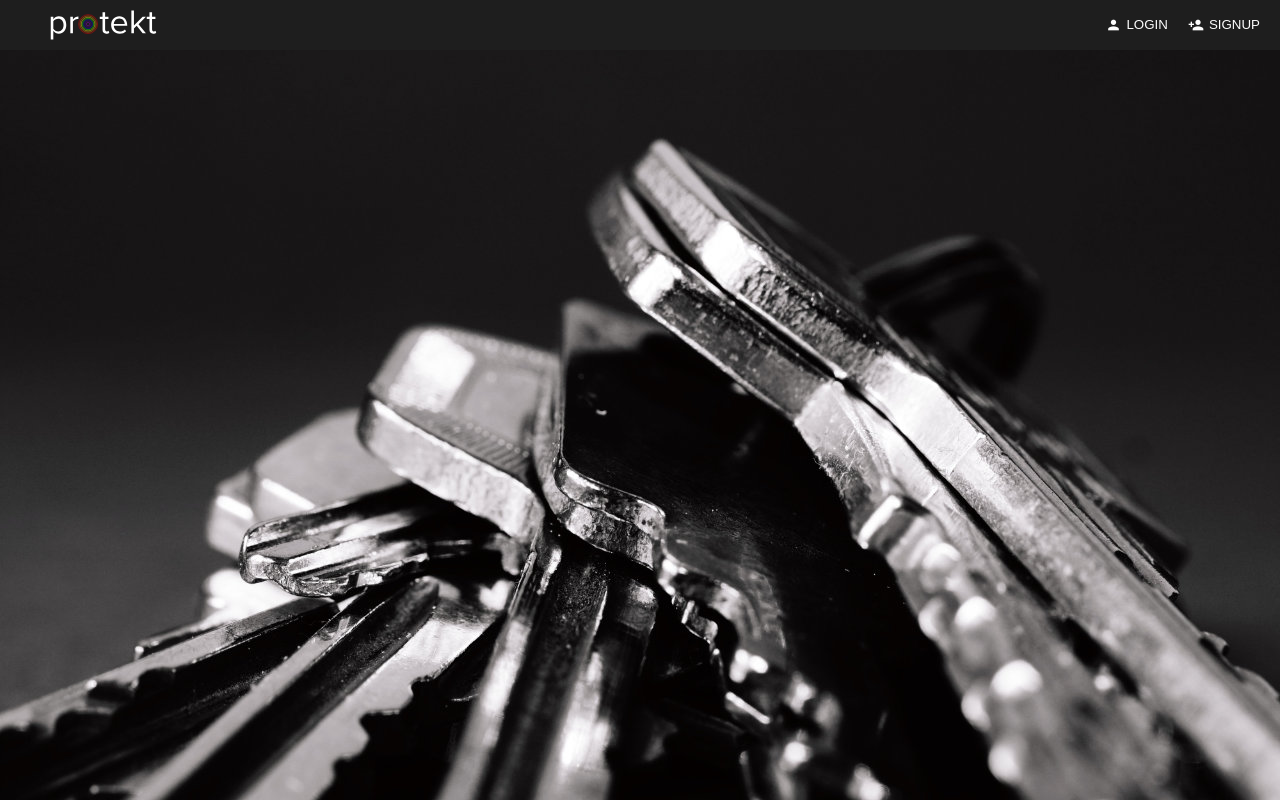
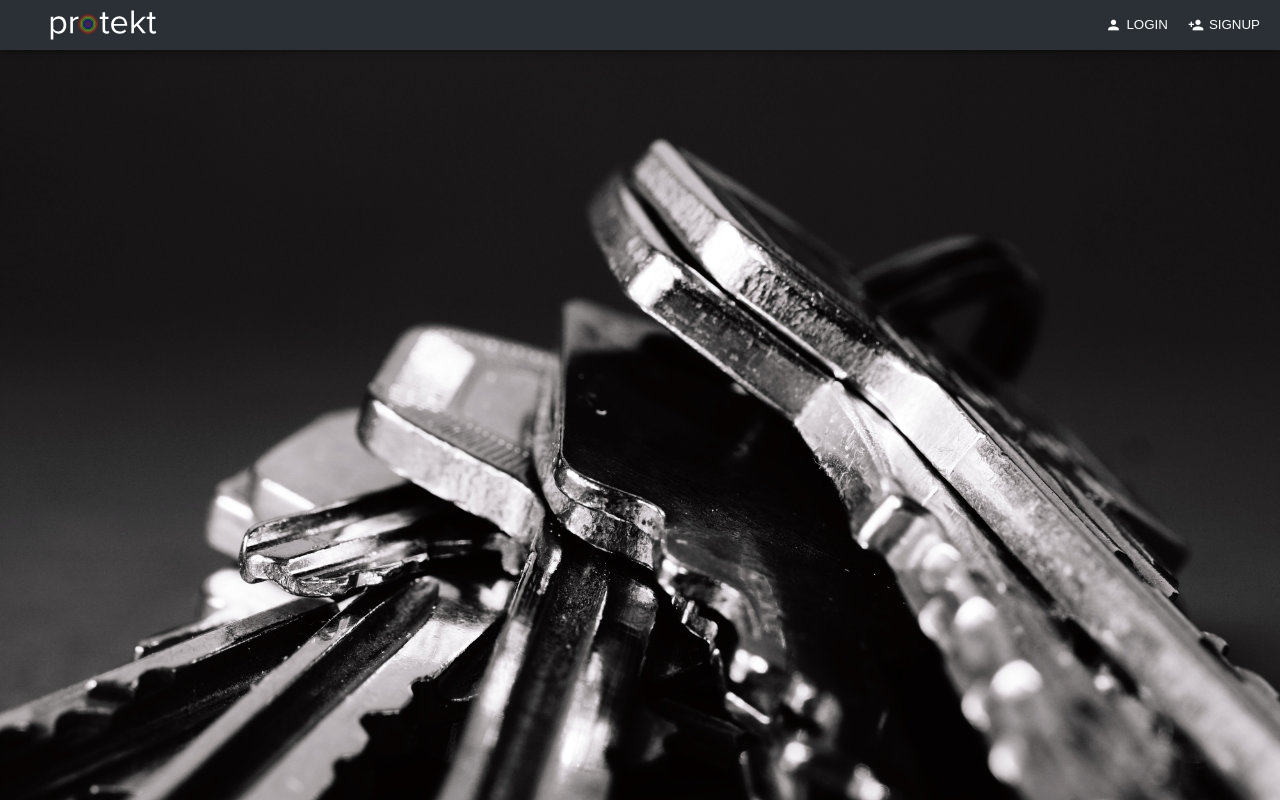
Before and after one commit to ioak-dev/protekt, a React (Create React App) app: page /login in a window 1280 px wide. Built offline with nearby package versions, Linux system fonts and the light colour scheme.

Commit message:
styling changes

```diff
--- a/src/components/Navigation/style.scss
+++ b/src/components/Navigation/style.scss
@@ -9,7 +9,7 @@
 
     .navbar {
 
-
+        box-shadow: 0px 2px 4px -1px rgba(0,0,0,0.2), 0px 4px 5px 0px rgba(0,0,0,0.14), 0px 1px 10px 0px rgba(0,0,0,0.12);
         &.desktop {
             --logo-primary-pad-left: 50px;
             --rightedge-pad-right: 10px;
--- a/src/components/Ux/OakDialog.scss
+++ b/src/components/Ux/OakDialog.scss
@@ -18,7 +18,7 @@
         top: var(--height-nav);
         background-color: var(--color-body);
         position: fixed;
-        box-shadow: 0 19px 38px var(--color-box-shadow), 0 15px 12px var(--color-box-shadow);
+        box-shadow: 0px 2px 4px -1px rgba(0,0,0,0.2), 0px 4px 5px 0px rgba(0,0,0,0.24), 0px 1px 10px 0px rgba(0,0,0,0.12);
 
         transition-property: width;
         transition-duration: 0.3s;
--- a/src/index.scss
+++ b/src/index.scss
@@ -111,8 +111,8 @@ code {
 
   .theme_dark {
 
-    --color-body: #2d2d2d;
-    --color-body-dim: #535353;
+    --color-body: #222831;
+    --color-body-dim: #363B43;
     --color-body-invert: #fcfcfc;
     --color-body-invert-dim: #A1A1A1;
     --color-primary: var(--color-dark-primary);
@@ -134,7 +134,7 @@ code {
     --color-sidebar-fg-hover: rgba(255, 255, 255, 1);
     --color-sidebar-fg: rgba(255, 255, 255, 0.7);
 
-    --color-nav: #1e1e1e;
+    --color-nav: #2a3036;
     --color-nav-shadow: rgba(252,252,252,.15);
     --color-nav-text: var(--color-white);
     --color-nav-hover: rgba(239, 91, 91, 0.1);
```
